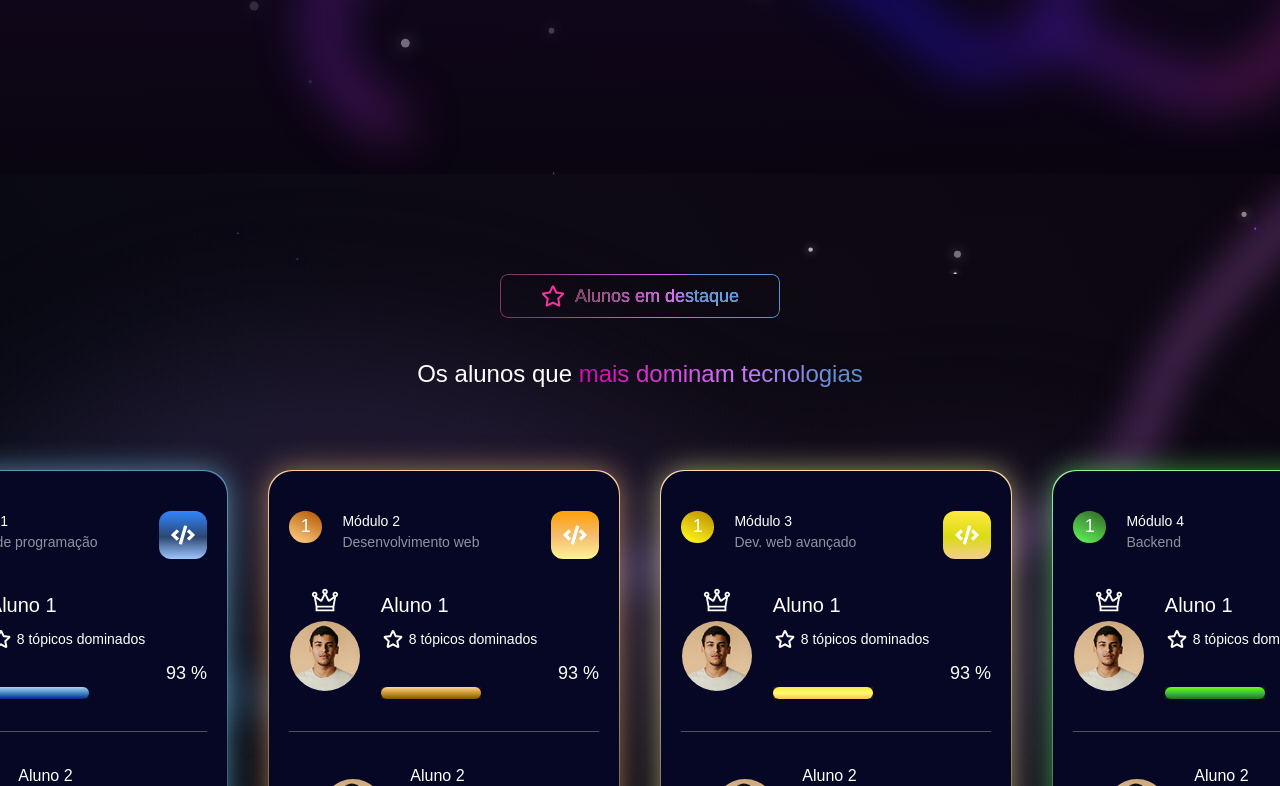
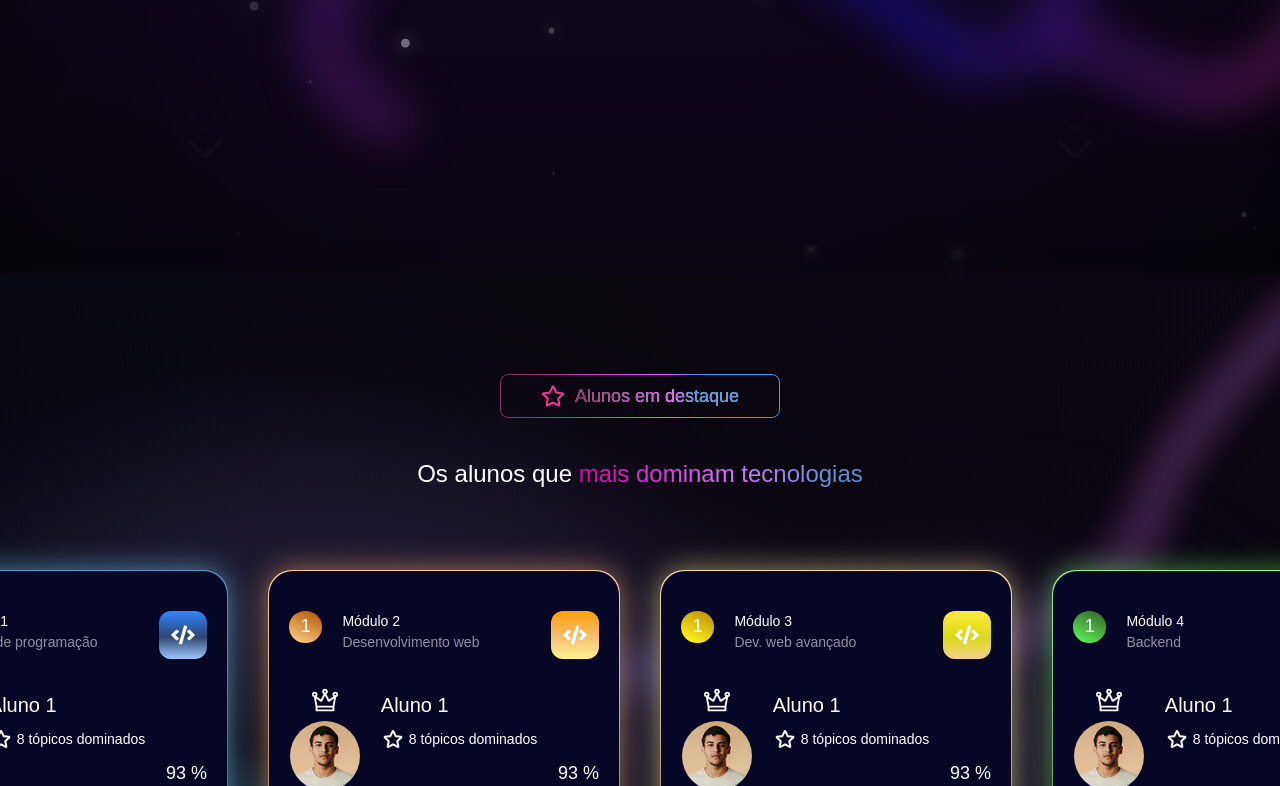
Before and after one commit to wendellcs/Code-Journey, a React (Vite) app: page / in a window 1280 px wide. Shown: the part 526-1312 px from the top of the page. Built offline with nearby package versions, Linux system fonts and the light colour scheme; a web font is replaced by a local one.

Commit message:
feat: improve banner to next section transition and add animated arrow icon with scroll behavior.

```diff
--- /dev/null
+++ b/src/Components/AnimatedArrowsIcon/index.tsx
@@ -0,0 +1,23 @@
+import clsx from "clsx"
+
+type ArrowPosition = {
+    position: string;
+}
+
+export const AnimatedArrowsIcon = ({position}:ArrowPosition) => {
+
+    const handleScroll = () => {
+        window.scrollBy({
+            top: window.innerHeight,
+            behavior: 'smooth'
+        })
+    }
+
+    return (
+        <div className={clsx("flex flex-col absolute cursor-pointer", position)} onClick={handleScroll}>
+            <div className='relative w-6.5 h-6.5 border-t-4 border-l-4 border-white rotate-225 animate-arrow-load [animation-delay:0ms]'></div>
+            <div className='relative w-6.5 h-6.5 border-t-4 border-l-4 border-white rotate-225 animate-arrow-load [animation-delay:200ms]'></div>
+            <div className='relative w-6.5 h-6.5 border-t-4 border-l-4 border-white rotate-225  animate-arrow-load [animation-delay:400ms]'></div>
+        </div>
+    )
+}
--- a/src/Components/Banner/index.tsx
+++ b/src/Components/Banner/index.tsx
@@ -1,16 +1,27 @@
 import { Aurora } from "../Aurora"
+import { AnimatedArrowsIcon } from "../AnimatedArrowsIcon"
 
 export const Banner = () => {
     return (
-        <section className="bg-banner-gradient text-center flex justify-center flex-col overflow-hidden aurora-container h-175 relative" >
-            <Aurora type={'two'} className={'top-0 left-0 animate-float-left'} />
+        <section className="banner bg-banner-gradient text-center flex justify-center flex-col aurora-container h-dvh relative before:content-[''] before:absolute before:inset-0 before:bg-[radial-gradient(ellipse_at_center_65%,transparent_40%,rgba(0,0,0,0.7)_100%)]">
+            <div className="absolute inset-0 overflow-hidden">
+                <Aurora type={'two'} className={'top-0 left-0 animate-float-left'} />
+            </div>
 
             <div className="relative flex gap-10 flex-col">
                 <h1 className="text-[42px] text-center font-medium text-secondary-gradient">Onde o progresso dos alunos ganha vida</h1>
                 <h2 className="text-xl">Acompanhe evolução, conquistas e domínio de tecnologias em um <br />ambiente moderno e interativo</h2>
                 <button className="btn w-60 h-10 mx-auto btn-gradient">Explorar</button>
             </div>
-            <Aurora type={'one'} className={'top-0 right-0 animate-float'} />
+
+            <div className="absolute inset-0 overflow-hidden">
+                <Aurora type={'one'} className={'top-0 right-0 animate-float'} />
+            </div>
+
+            <AnimatedArrowsIcon position='left-[15%] bottom-30'/>
+            <AnimatedArrowsIcon position='right-[15%] bottom-30'/>
+
+            <div className="absolute -bottom-3 left-0 w-full h-10 backdrop-blur-xs z-2"></div>
         </section>
     )
 }
--- a/src/Pages/Home/index.tsx
+++ b/src/Pages/Home/index.tsx
@@ -89,9 +89,8 @@ export const Home = () => {
     } as const
 
     return (
-        <main>
+        <main className="">
             <Banner />
-
             <section className="text-center py-15 relative overflow-clip bg-main-aurora">
                 <Aurora type={"three"} className="top-0 right-0 animate-float" />
                 <Aurora type={"four"} className="animate-float" />
--- a/src/assets/css/main.css
+++ b/src/assets/css/main.css
@@ -11,10 +11,10 @@
 
     /* Home Aurora Gradients */
     --background-image-main-aurora: linear-gradient(to bottom left,
-            rgba(168, 85, 247, 0.05) 0%,
-            rgba(163, 133, 233, 0.05) 28.8%,
-            rgba(59, 130, 246, 0.05) 60.1%,
-            rgba(34, 197, 94, 0.05) 94.2%);
+        rgba(168, 85, 247, 0.04) 15%,
+        rgba(163, 133, 233, 0.03) 28.8%,
+        rgba(59, 130, 246, 0.06) 60.1%,
+        rgba(34, 197, 94, 0.03) 94.2%);
 
     /* Student Card Background */
     --color-student-card-background: rgba(62, 20, 81, .2);
@@ -125,6 +125,7 @@
     /* Animations */
     --animate-float: float 8s ease-in-out infinite;
     --animate-float-left: float-aurora-left 8s ease-in-out infinite;
+    --animate-arrow-load: arrow-load 2s infinite;
 
     @keyframes float {
 
@@ -150,6 +151,20 @@
         }
     }
 
+    @keyframes arrow-load{
+        0% {
+            opacity: 0;
+            transform: rotate(225) translate(60px 60px);
+        }
+        0% {
+            opacity: 1;
+        }
+        100% {
+            opacity: 0;
+            transform: rotate(225) translate(-60px -60px);
+        }
+    }
+
 }
 
 
```
